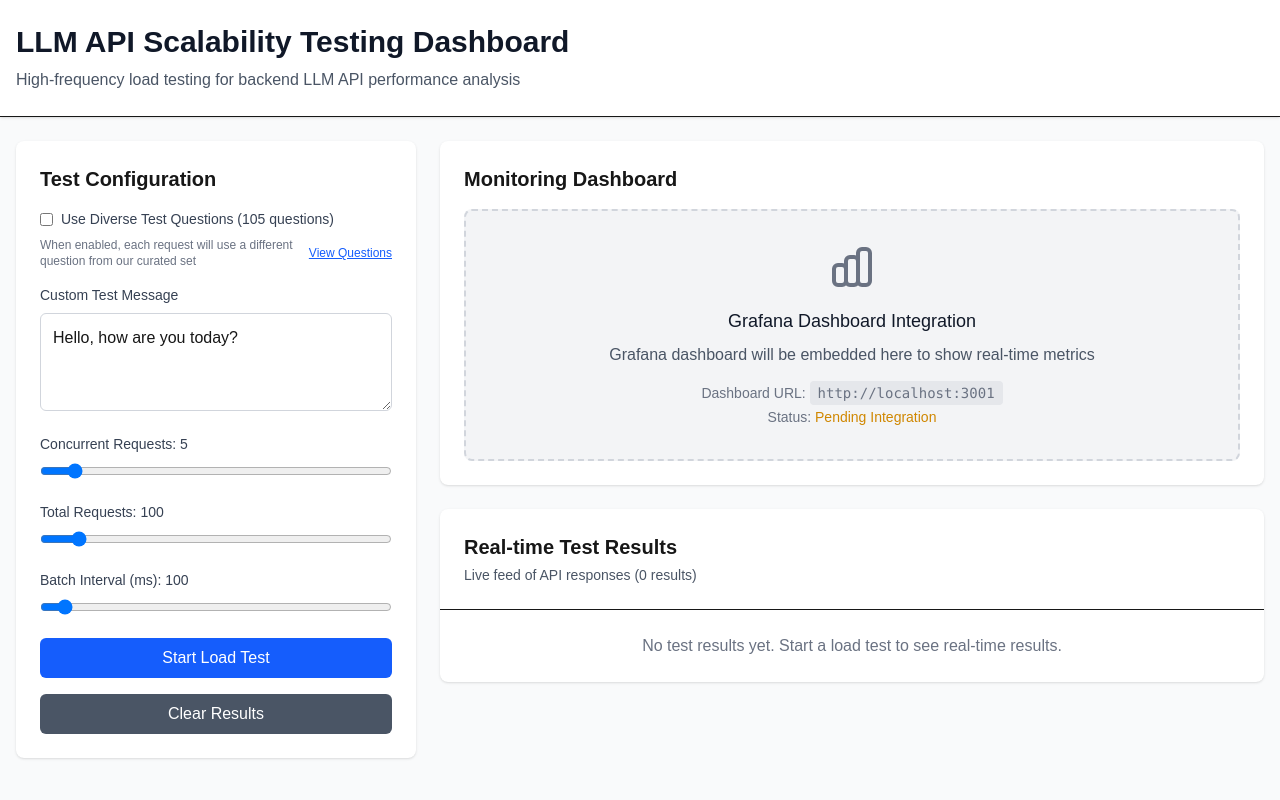
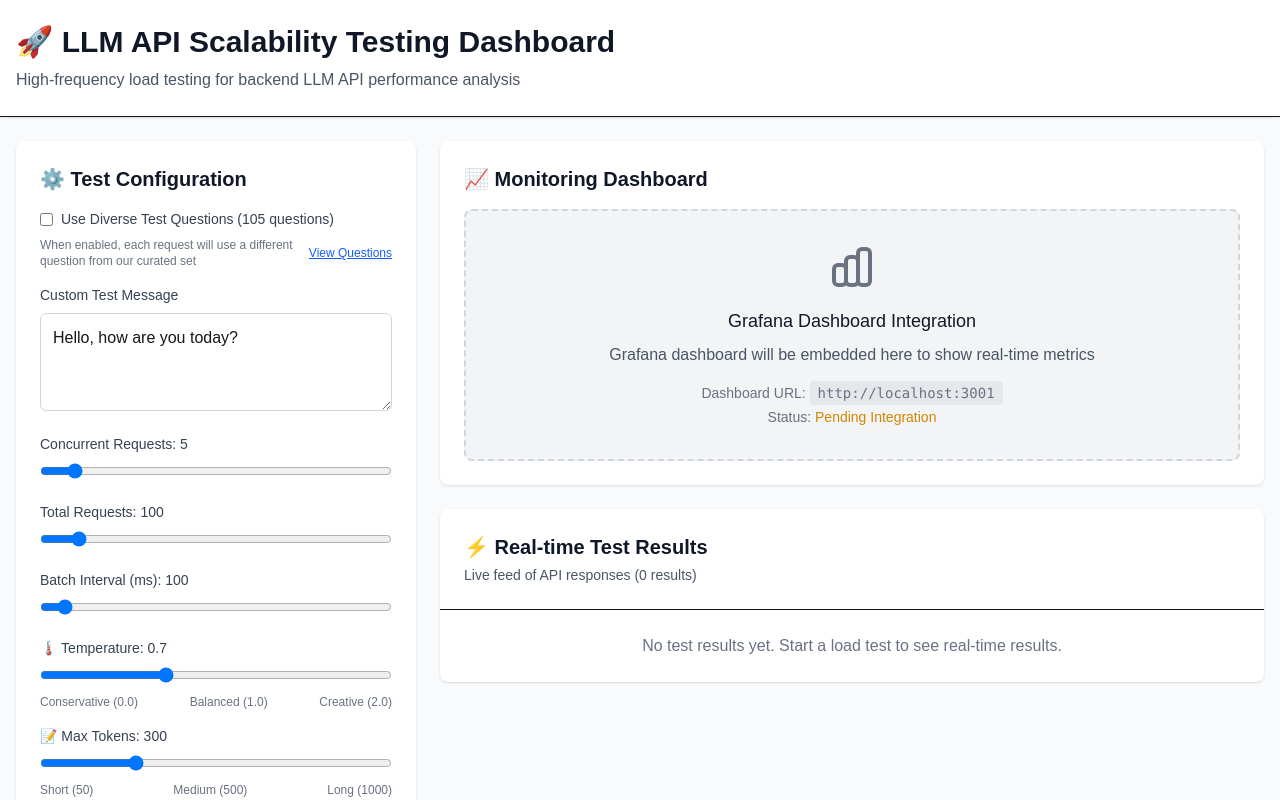
Before and after one commit to iambigmomma/LLM-API-Scalability-Testing-Dashboard, a Next.js app: page / in a window 1280 px wide. Shown: the top 800 px of the page. Built offline with nearby package versions, Linux system fonts and the light colour scheme.

Commit message:
revised the UI

```diff
--- a/src/app/page.tsx
+++ b/src/app/page.tsx
@@ -31,6 +31,8 @@ export default function Home() {
   const [concurrentRequests, setConcurrentRequests] = useState(5)
   const [totalRequests, setTotalRequests] = useState(100)
   const [requestInterval, setRequestInterval] = useState(100) // ms
+  const [temperature, setTemperature] = useState(0.7)
+  const [maxTokens, setMaxTokens] = useState(300)
   const [isRunning, setIsRunning] = useState(false)
   const [results, setResults] = useState<TestResult[]>([])
   const [stats, setStats] = useState<TestStats | null>(null)
@@ -92,7 +94,8 @@ export default function Home() {
         body: JSON.stringify({
           model: "deepseek-ai/DeepSeek-R1-Distill-Llama-8B",
           messages,
-          max_tokens: 300,
+          max_tokens: maxTokens,
+          temperature: temperature,
           stream: false
         }),
         signal: abortControllerRef.current?.signal
@@ -229,7 +232,7 @@ export default function Home() {
       <div className="bg-white shadow-sm border-b">
         <div className="max-w-7xl mx-auto px-4 py-6">
           <h1 className="text-3xl font-bold text-gray-900">
-            LLM API Scalability Testing Dashboard
+            🚀 LLM API Scalability Testing Dashboard
           </h1>
           <p className="text-gray-600 mt-2">
             High-frequency load testing for backend LLM API performance analysis
@@ -243,7 +246,7 @@ export default function Home() {
           {/* Test Configuration Panel */}
           <div className="lg:col-span-1">
             <div className="bg-white rounded-lg shadow p-6">
-              <h2 className="text-xl font-semibold mb-4">Test Configuration</h2>
+              <h2 className="text-xl font-semibold mb-4 text-gray-900">⚙️ Test Configuration</h2>
 
               <div className="space-y-4">
                 <div>
@@ -329,21 +332,75 @@ export default function Home() {
                   />
                 </div>
 
+                <div>
+                  <label className="block text-sm font-medium text-gray-700 mb-2">
+                    🌡️ Temperature: {temperature}
+                  </label>
+                  <input
+                    type="range"
+                    min={0}
+                    max={2}
+                    step={0.1}
+                    value={temperature}
+                    onChange={(e) => setTemperature(Number(e.target.value))}
+                    className="w-full"
+                  />
+                  <div className="flex justify-between text-xs text-gray-500 mt-1">
+                    <span>Conservative (0.0)</span>
+                    <span>Balanced (1.0)</span>
+                    <span>Creative (2.0)</span>
+                  </div>
+                </div>
+
+                <div>
+                  <label className="block text-sm font-medium text-gray-700 mb-2">
+                    📝 Max Tokens: {maxTokens}
+                  </label>
+                  <input
+                    type="range"
+                    min={50}
+                    max={1000}
+                    step={50}
+                    value={maxTokens}
+                    onChange={(e) => setMaxTokens(Number(e.target.value))}
+                    className="w-full"
+                  />
+                  <div className="flex justify-between text-xs text-gray-500 mt-1">
+                    <span>Short (50)</span>
+                    <span>Medium (500)</span>
+                    <span>Long (1000)</span>
+                  </div>
+                </div>
+
                 <div className="flex gap-2">
                   <button
                     onClick={runLoadTest}
                     disabled={isRunning}
-                    className="flex-1 bg-blue-600 text-white px-4 py-2 rounded-md hover:bg-blue-700 disabled:opacity-50 disabled:cursor-not-allowed"
+                    className={`flex-1 bg-blue-600 text-white px-4 py-2 rounded-md hover:bg-blue-700 disabled:opacity-50 disabled:cursor-not-allowed font-medium transition-all duration-300 ${
+                      isRunning
+                        ? 'animate-pulse'
+                        : 'hover:scale-105 hover:shadow-lg active:scale-95'
+                    }`}
                   >
-                    {isRunning ? 'Running...' : 'Start Load Test'}
+                    {isRunning ? (
+                      <span className="flex items-center justify-center gap-2">
+                        <svg className="animate-spin h-4 w-4" fill="none" viewBox="0 0 24 24">
+                          <circle className="opacity-25" cx="12" cy="12" r="10" stroke="currentColor" strokeWidth="4"></circle>
+                          <path className="opacity-75" fill="currentColor" d="M4 12a8 8 0 018-8V0C5.373 0 0 5.373 0 12h4zm2 5.291A7.962 7.962 0 014 12H0c0 3.042 1.135 5.824 3 7.938l3-2.647z"></path>
+                        </svg>
+                        Running...
+                      </span>
+                    ) : (
+                      '🚀 Start Load Test'
+                    )}
                   </button>
 
                   {isRunning && (
                     <button
                       onClick={stopTest}
-                      className="px-4 py-2 bg-red-600 text-white rounded-md hover:bg-red-700"
+                      className="px-4 py-2 bg-red-600 text-white rounded-md hover:bg-red-700 font-medium transition-all duration-200 hover:scale-105"
                     >
-                      Stop
+                      ⏹️ Stop
                     </button>
                   )}
                 </div>
@@ -351,9 +408,9 @@ export default function Home() {
                 <button
                   onClick={clearResults}
                   disabled={isRunning}
-                  className="w-full bg-gray-600 text-white px-4 py-2 rounded-md hover:bg-gray-700 disabled:opacity-50"
+                  className="w-full bg-gray-600 text-white px-4 py-2 rounded-md hover:bg-gray-700 disabled:opacity-50 font-medium transition-all duration-200 hover:scale-105"
                 >
-                  Clear Results
+                  🗑️ Clear Results
                 </button>
 
                 {/* Progress Bar */}
@@ -377,11 +434,11 @@ export default function Home() {
             {/* Statistics Panel */}
             {stats && (
               <div className="bg-white rounded-lg shadow p-6 mt-6">
-                <h2 className="text-xl font-semibold mb-4">Test Statistics</h2>
+                <h2 className="text-xl font-semibold mb-4 text-gray-900">📊 Test Statistics</h2>
                 <div className="grid grid-cols-2 gap-4 text-sm">
                   <div>
                     <div className="text-gray-600">Total Requests</div>
-                    <div className="font-semibold">{stats.totalRequests}</div>
+                    <div className="font-semibold text-gray-900">{stats.totalRequests}</div>
                   </div>
                   <div>
                     <div className="text-gray-600">Success Rate</div>
@@ -391,19 +448,19 @@ export default function Home() {
                   </div>
                   <div>
                     <div className="text-gray-600">Avg Latency</div>
-                    <div className="font-semibold">{stats.averageLatency.toFixed(0)}ms</div>
+                    <div className="font-semibold text-gray-900">{stats.averageLatency.toFixed(0)}ms</div>
                   </div>
                   <div>
                     <div className="text-gray-600">Requests/sec</div>
-                    <div className="font-semibold">{stats.requestsPerSecond.toFixed(2)}</div>
+                    <div className="font-semibold text-gray-900">{stats.requestsPerSecond.toFixed(2)}</div>
                   </div>
                   <div>
                     <div className="text-gray-600">Min Latency</div>
-                    <div className="font-semibold">{stats.minLatency.toFixed(0)}ms</div>
+                    <div className="font-semibold text-gray-900">{stats.minLatency.toFixed(0)}ms</div>
                   </div>
                   <div>
                     <div className="text-gray-600">Max Latency</div>
-                    <div className="font-semibold">{stats.maxLatency.toFixed(0)}ms</div>
+                    <div className="font-semibold text-gray-900">{stats.maxLatency.toFixed(0)}ms</div>
                   </div>
                 </div>
               </div>
@@ -415,7 +472,7 @@ export default function Home() {
 
             {/* Grafana Dashboard Placeholder */}
             <div className="bg-white rounded-lg shadow p-6">
-              <h2 className="text-xl font-semibold mb-4">Monitoring Dashboard</h2>
+              <h2 className="text-xl font-semibold mb-4 text-gray-900">📈 Monitoring Dashboard</h2>
               <div className="bg-gray-100 border-2 border-dashed border-gray-300 rounded-lg p-8 text-center">
                 <div className="text-gray-500 mb-4">
                   <svg className="mx-auto h-12 w-12" fill="none" viewBox="0 0 24 24" stroke="currentColor">
@@ -436,7 +493,7 @@ export default function Home() {
             {/* Real-time Results - Always Visible */}
             <div className="bg-white rounded-lg shadow">
               <div className="p-6 border-b">
-                <h2 className="text-xl font-semibold">Real-time Test Results</h2>
+                <h2 className="text-xl font-semibold text-gray-900">⚡ Real-time Test Results</h2>
                 <p className="text-gray-600 text-sm mt-1">
                   Live feed of API responses ({realtimeResults.length} results)
                 </p>
@@ -450,16 +507,16 @@ export default function Home() {
                 ) : (
                   <div className="divide-y divide-gray-200">
                     {realtimeResults.slice(-50).map((result) => (
-                      <div key={result.id} className="p-4 hover:bg-gray-50">
+                      <div key={result.id} className="p-4 hover:bg-gray-50 transition-colors duration-150">
                         <div className="flex items-center justify-between mb-2">
                           <div className="flex items-center gap-2">
-                            <span className="text-sm font-medium">#{result.id}</span>
+                            <span className="text-sm font-medium text-gray-900">#{result.id}</span>
                             <span className={`inline-flex items-center px-2.5 py-0.5 rounded-full text-xs font-medium ${
                               result.success
                                 ? 'bg-green-100 text-green-800'
                                 : 'bg-red-100 text-red-800'
                             }`}>
-                              {result.success ? 'Success' : 'Failed'}
+                              {result.success ? '✅ Success' : '❌ Failed'}
                             </span>
                           </div>
                           <div className="text-sm text-gray-500">
@@ -468,8 +525,8 @@ export default function Home() {
                         </div>
 
                         {/* Question - Always visible */}
-                        <div className="text-sm text-gray-600 mb-2 bg-blue-50 p-2 rounded">
-                          <strong>Q:</strong> {result.question}
+                        <div className="text-sm text-gray-700 mb-2 bg-blue-50 p-2 rounded">
+                          <strong>❓ Q:</strong> {result.question}
                         </div>
 
                         {/* Answer - Collapsible */}
@@ -477,7 +534,7 @@ export default function Home() {
                           <div className="text-sm text-gray-700 bg-gray-50 p-2 rounded">
                             <div className="flex items-start justify-between">
                               <div className="flex-1">
-                                <strong>A:</strong> {
+                                <strong>💬 A:</strong> {
                                   expandedAnswers.has(result.id)
                                     ? result.response
                                     : `${result.response?.substring(0, 100)}${result.response && result.response.length > 100 ? '...' : ''}`
@@ -486,10 +543,10 @@ export default function Home() {
                               {result.response && result.response.length > 100 && (
                                 <button
                                   onClick={() => toggleAnswerExpansion(result.id)}
-                                  className="ml-2 text-gray-400 hover:text-gray-600 flex-shrink-0"
+                                  className="ml-2 text-gray-400 hover:text-gray-600 flex-shrink-0 transition-colors duration-150"
                                 >
                                   <svg
-                                    className={`w-4 h-4 transition-transform ${expandedAnswers.has(result.id) ? 'rotate-180' : ''}`}
+                                    className={`w-4 h-4 transition-transform duration-200 ${expandedAnswers.has(result.id) ? 'rotate-180' : ''}`}
                                     fill="none"
                                     viewBox="0 0 24 24"
                                     stroke="currentColor"
@@ -502,7 +559,7 @@ export default function Home() {
                           </div>
                         ) : (
                           <div className="text-sm text-red-600 bg-red-50 p-2 rounded">
-                            <strong>Error:</strong> {result.error}
+                            <strong>⚠️ Error:</strong> {result.error}
                           </div>
                         )}
                       </div>
@@ -522,10 +579,10 @@ export default function Home() {
           <div className="bg-white rounded-lg max-w-4xl w-full max-h-[80vh] overflow-hidden">
             <div className="p-6 border-b">
               <div className="flex items-center justify-between">
-                <h2 className="text-2xl font-semibold">Test Questions Library</h2>
+                <h2 className="text-2xl font-semibold text-gray-900">📚 Test Questions Library</h2>
                 <button
                   onClick={() => setShowQuestionsModal(false)}
-                  className="text-gray-400 hover:text-gray-600"
+                  className="text-gray-400 hover:text-gray-600 transition-colors duration-150"
                 >
                   <svg className="w-6 h-6" fill="none" viewBox="0 0 24 24" stroke="currentColor">
                     <path strokeLinecap="round" strokeLinejoin="round" strokeWidth={2} d="M6 18L18 6M6 6l12 12" />
@@ -540,7 +597,7 @@ export default function Home() {
             <div className="p-6 overflow-y-auto max-h-[60vh]">
               <div className="grid gap-4">
                 {testQuestions.map((question, index) => (
-                  <div key={index} className="p-3 bg-gray-50 rounded-lg border">
+                  <div key={index} className="p-3 bg-gray-50 rounded-lg border hover:bg-gray-100 transition-colors duration-150">
                     <div className="flex items-start gap-3">
                       <span className="text-sm font-medium text-gray-500 bg-white px-2 py-1 rounded">
                         #{index + 1}
@@ -555,7 +612,7 @@ export default function Home() {
             <div className="p-6 border-t bg-gray-50">
               <button
                 onClick={() => setShowQuestionsModal(false)}
-                className="w-full bg-blue-600 text-white px-4 py-2 rounded-md hover:bg-blue-700"
+                className="w-full bg-blue-600 text-white px-4 py-2 rounded-md hover:bg-blue-700 font-medium transition-all duration-200 hover:scale-105"
               >
                 Close
               </button>
```
